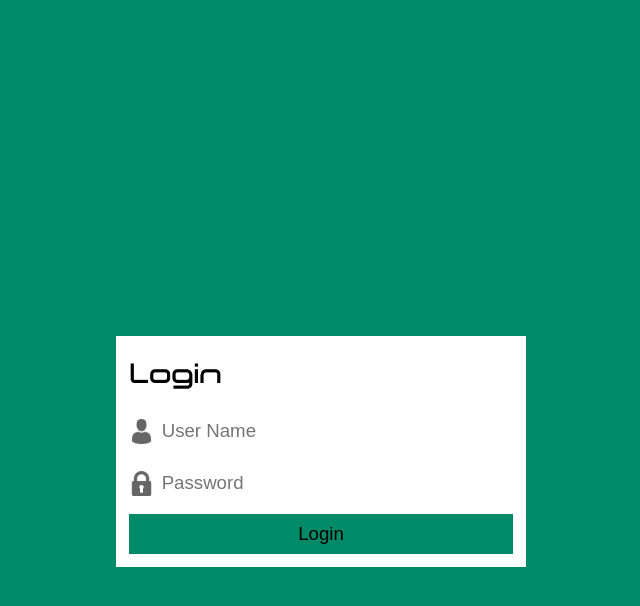
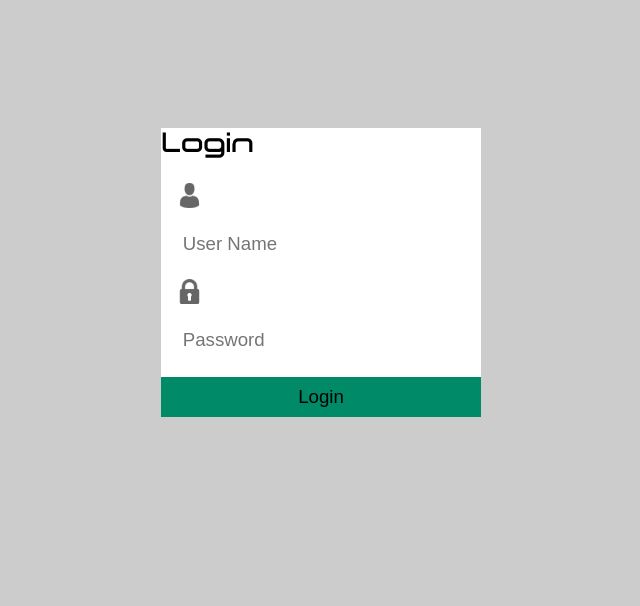
Before and after one commit to AjeebKt/Psybo-Site, a PHP site: page /login.php in a window 1280 px wide. Shown: the top 606 px of the page, without its empty margins (319-959 px from the left). Run offline with PHP 8.4, Linux system fonts and the light colour scheme.

Commit message:
login page completed

```diff
--- a/css/css.css
+++ b/css/css.css
@@ -20,7 +20,6 @@ html
 body
 {
 	position: relative;
-	/*top: 8%;*/
 	padding-top: 80px;
 }
 header
--- a/css/style1.css
+++ b/css/style.css
@@ -1,24 +1,23 @@
 
-body, .bg-login
+body
 {
-	background-color: #008a67;
+	background-color: #ccc;
+	padding: 0;
 }
 .login
 {
-	width: 30%;
-	margin: 20% auto 0;
+	max-height: 350px;
+	width: 25%;
+	margin: 10% auto 0;
 	background-color: #fff;
-	/*border: 2px solid;*/
-	padding: 1%;
 }
 .login input
 {
-	float: left;
-	width: 90%;
+	width: 100%;
 	border: 0;
 	height: 40px;
 	padding-left: 2%;
-	margin-top: 10px;
+	margin-top: 5%;
 }
 .login button
 {
@@ -26,12 +25,14 @@ body, .bg-login
 	background-color: #008a67;
 	border: 0;
 	height: 40px;
-	margin-top: 10px;
+	margin-top: 5%;
 	transition: all 0.4s ease;
+	bottom: 0;
 }
 .login button:hover
 {
 	background-color: #081808;
+	color: #fff;
 }
 .login a
 {
@@ -43,8 +44,6 @@ body, .bg-login
 	opacity: 0.6;
 	display: block;
 	background-repeat: no-repeat;
-	float: left;
-	/*max-width: 100%;*/
 }
 .login a.user
 {
@@ -54,3 +53,7 @@ body, .bg-login
 {
 	background-image: url(../img/lock.png);
 }
+aside
+{
+
+}
--- a/login.php
+++ b/login.php
@@ -2,7 +2,7 @@
 
 	if (isset($_SESSION['username']) and isset($_SESSION['password']))
 	{
-		header("location:Dashbord.php");
+		header("location:Dashboard.php");
 	}
  ?>
 
@@ -11,14 +11,15 @@
 <head>
 	<meta charset="UTF-8">
 	<title>Document</title>
-	<link rel="stylesheet" href="./css/normalize.css">
-	<link rel="stylesheet" href="./css/css.css">
-	<link rel="stylesheet" href="./css/style1.css">
+	<link rel="stylesheet" href="css/normalize.css">
+	<link rel="stylesheet" href="css/css.css">
+	<link rel="stylesheet" href="css/style.css">
 </head>
 <body>
-	<div class="bg-login">
-		<form id="loginForm" class="login" method="POST">
+	<div class="login">
+		<form id="loginForm" method="POST">
 			<h3>Login</h3>
+			<div class="container">
 				<div>
 					<a class="user"></a>
 					<input id="text" placeholder="User Name" type="text">
@@ -27,6 +28,7 @@
 					<a class="lock"></a>
 					<input id="Password" placeholder="Password" type="password">
 				</div>
+			</div>
 			<button id="loginButton">Login</button>
 		</form>
 	</div>
```
Also changed, not shown: index.php (+0 -12 lines). Lines whose indentation alone changed are shown as unchanged.
